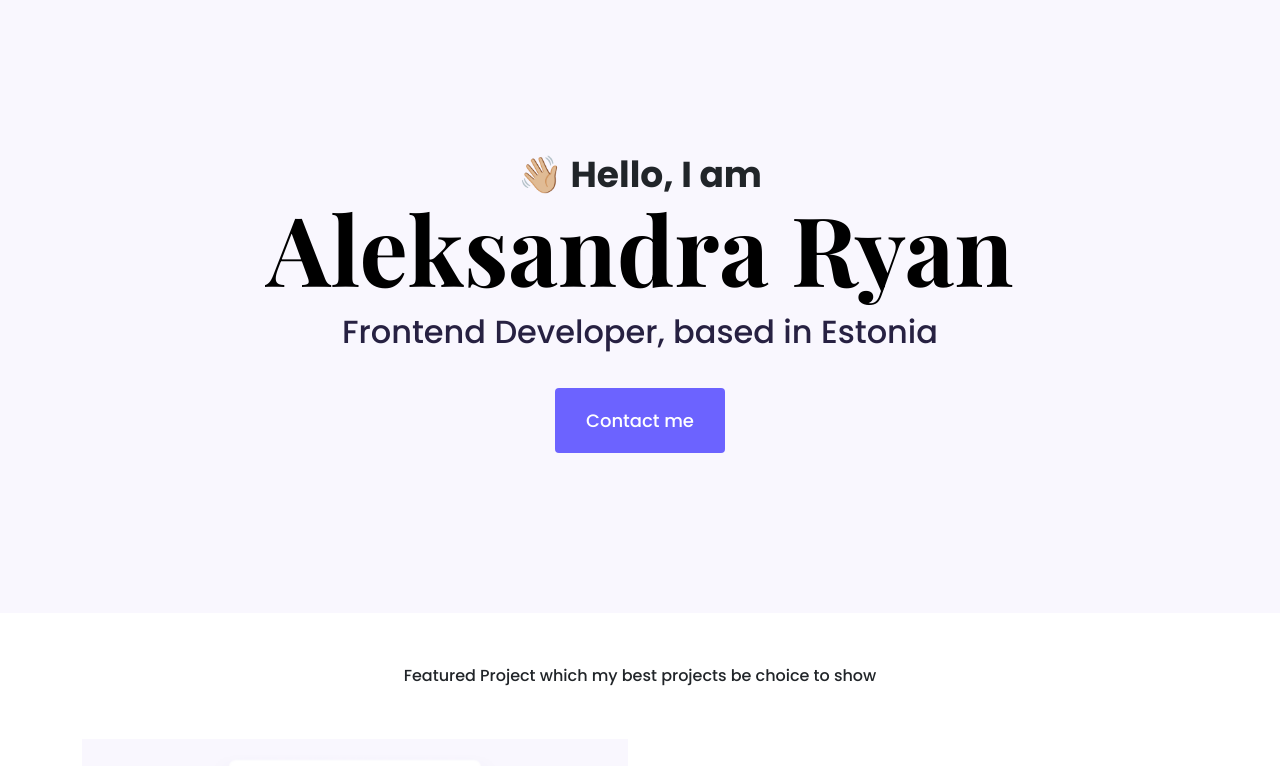
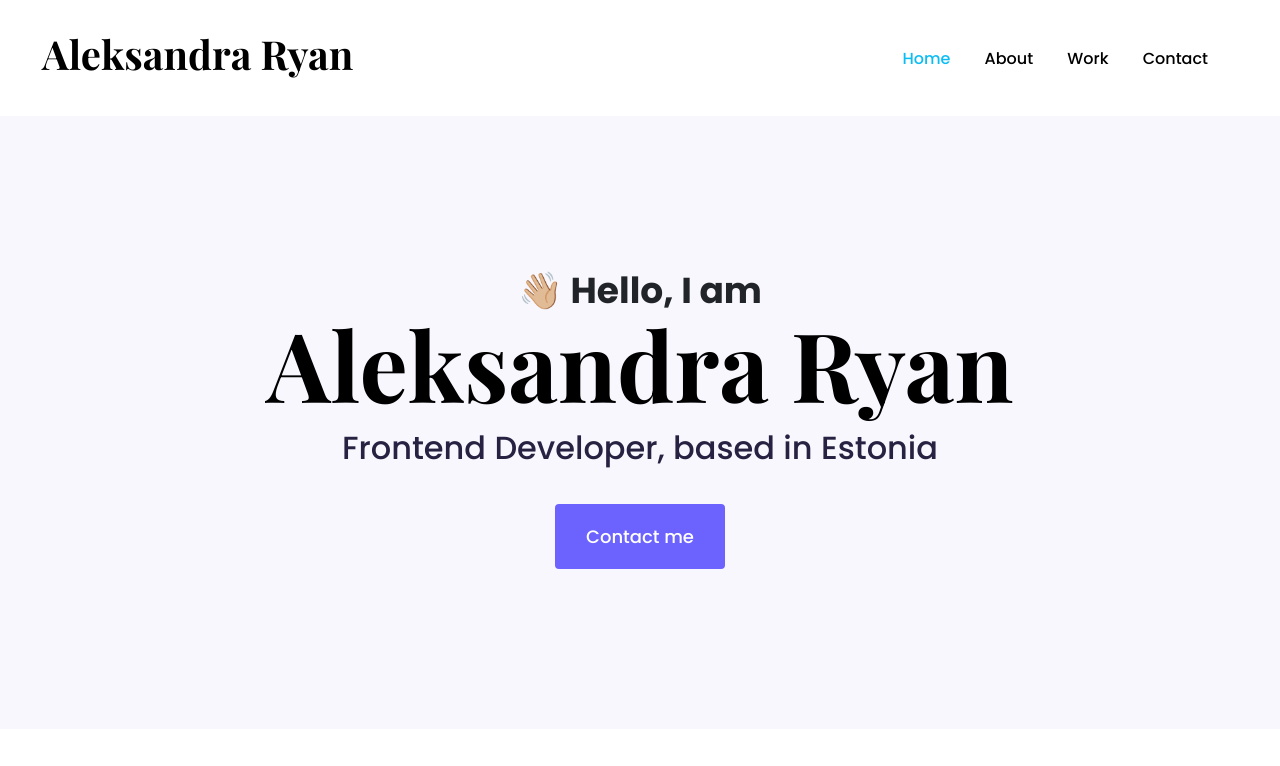
Before and after one commit to AleksandraRyan/Design-Project, a plain HTML site: page index.html in a window 1280 px wide. Shown: the top 766 px of the page. Drawn offline with nearby package versions, Linux system fonts and the light colour scheme.

Commit message:
added navigation

```diff
--- a/css/style.css
+++ b/css/style.css
@@ -7,6 +7,43 @@
 
 .photo img {
   border-radius: 20px !important;
+}
+
+.logo {
+  font-size: 40px;
+}
+
+nav {
+  padding: 30px;
+}
+
+nav li {
+  display: inline;
+  list-style: none;
+  line-height: 40px;
+}
+
+nav ul {
+  margin: 0;
+  padding: 0;
+}
+
+nav a {
+  text-decoration: none;
+  font-size: 16px;
+  font-family: var(--default-font-family);
+  margin-right: 30px;
+  color: #000;
+  transition: all 200ms ease-in-out;
+}
+
+nav li.active a {
+  color: rgb(12, 189, 243);
+}
+
+nav li a:hover {
+  text-decoration: underline;
+  color: rgb(12, 189, 243);
 }
 
 h1,
@@ -144,4 +181,12 @@ p {
     font-size: 44px;
     line-height: 80px;
   }
+
+  .logo {
+    font-size: 20px;
+  }
+
+  nav ul li a {
+    font-size: 14px;
+  }
 }
--- a/index.html
+++ b/index.html
@@ -28,6 +28,21 @@
     <title>Front-end Developer | Aleksandra Ryan</title>
   </head>
   <body>
+    <div class="container-fluid">
+      <nav class="d-flex justify-content-between align-items-center">
+        <a href="/">
+          <h1 class="logo d-none d-lg-block">Aleksandra Ryan</h1>
+          <h1 class="logo d-block d-lg-none">AR</h1>
+        </a>
+        <ul>
+          <li class="active"><a href="/">Home</a></li>
+          <li><a href="/about.html">About</a></li>
+          <li><a href="/work.html">Work</a></li>
+          <li><a href="/contact.html">Contact</a></li>
+        </ul>
+      </nav>
+    </div>
+
     <div class="hero">
       <p>👋🏼 Hello, I am</p>
       <h1>Aleksandra Ryan</h1>
```
